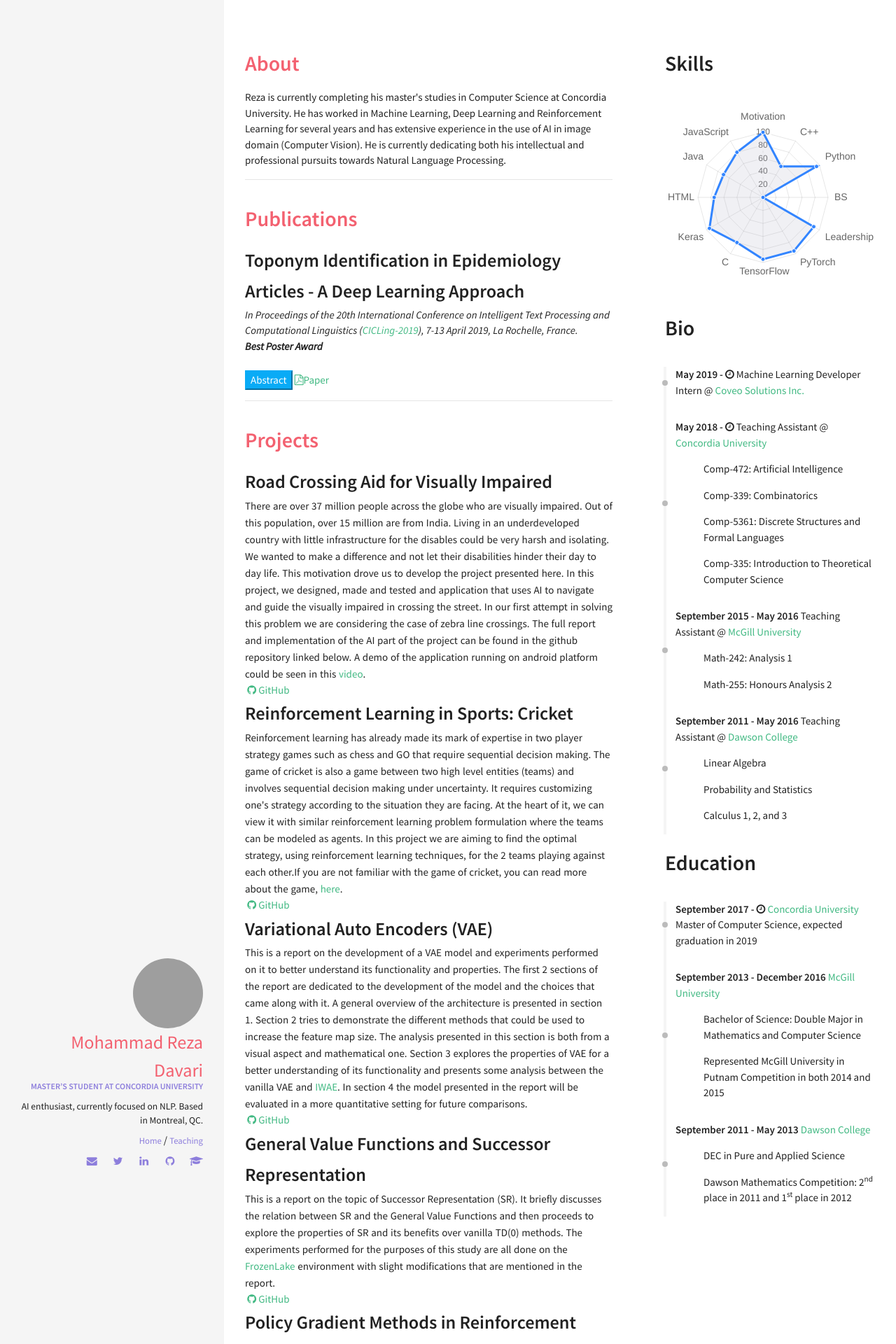
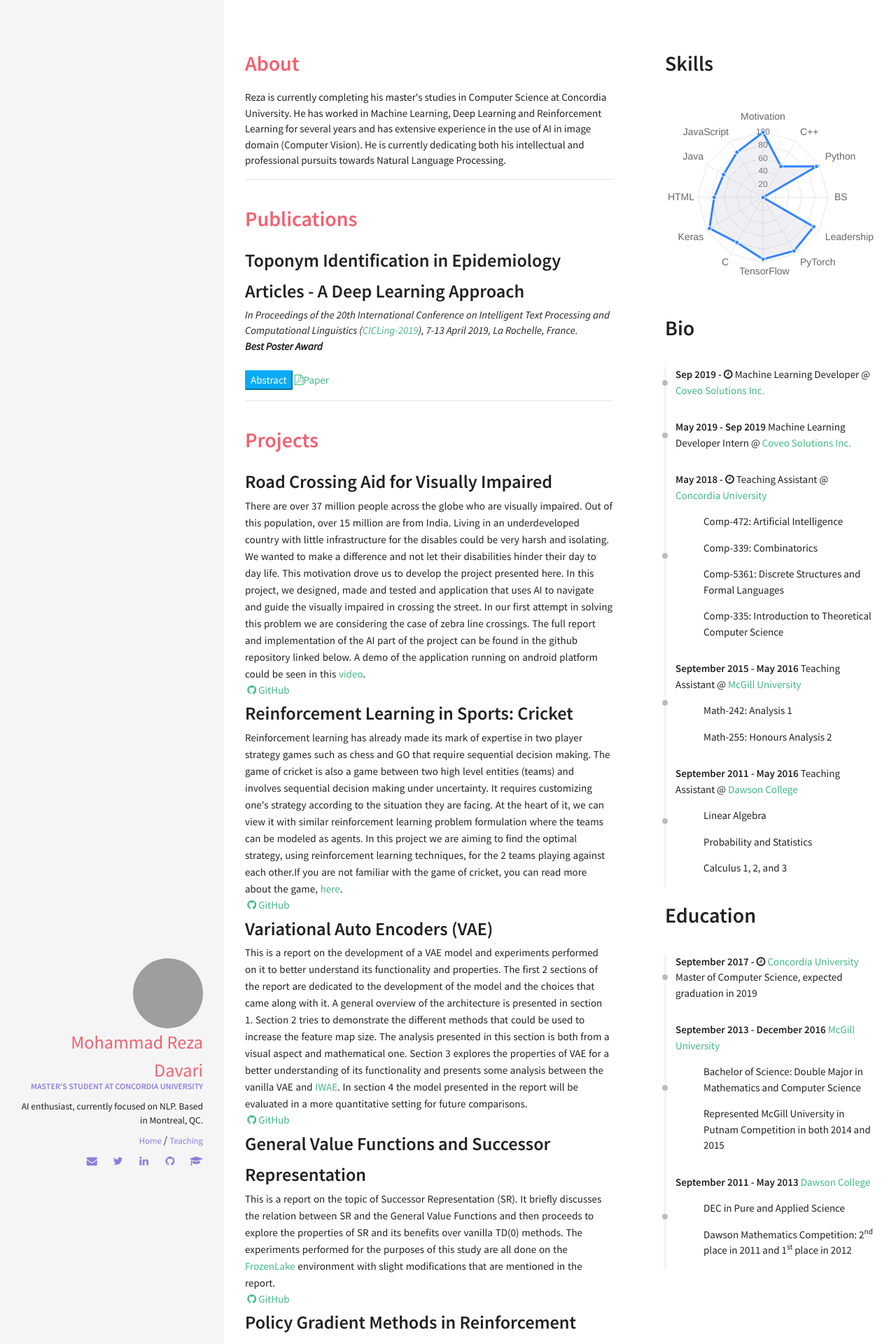
Before and after one commit to rezazzr/davari.io, a Jekyll site: the page built from index.html, in a window 1280 px wide. Shown: the top 1920 px of the page at 70% size. Built offline with Jekyll 4.4.1, drawn with Linux system fonts in a browser that asks for light colours; nearby versions of some CDN libraries.

Commit message:
Coveo added as my full employment

```diff
--- a/_data/index/careers.yml
+++ b/_data/index/careers.yml
@@ -2,7 +2,13 @@
 # if you don't have language feature(language.yml is empty), ignore "i18n" items
 - name: Coveo Solutions Inc.
   link: https://www.coveo.com/en
-  date: May 2019 - <i class="fa fa-clock-o" aria-hidden="true" title="Until Now"></i>
+  date: Sep 2019 - <i class="fa fa-clock-o" aria-hidden="true" title="Until Now"></i>
+  job:  Machine Learning Developer
+  descr:
+
+- name: Coveo Solutions Inc.
+  link: https://www.coveo.com/en
+  date: May 2019 - Sep 2019
   job:  Machine Learning Developer Intern
   descr:
 
```
